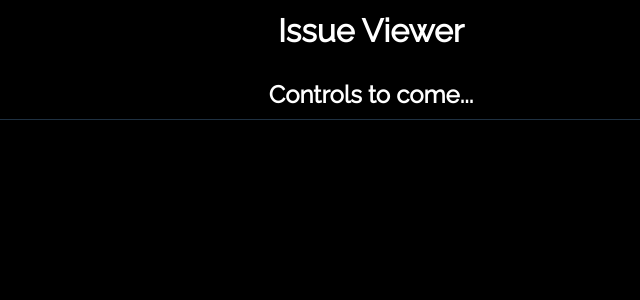
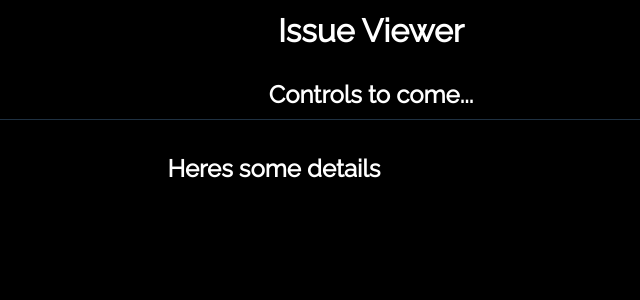
Before and after one commit to theronpatrick/pidgey, a React app: page / in a window 1280 px wide. Shown: the top 300 px of the page, without its empty margins (269-909 px from the left). Built offline with nearby package versions, Linux system fonts and the light colour scheme; no server answers; the HTML template or start-up script is replaced by a standard one.

Commit message:
Stub out issue details view

```diff
--- a/src/App.js
+++ b/src/App.js
@@ -2,8 +2,7 @@ import React, { Component } from 'react';
 import './styles/App.scss';
 import Header from './components/Header';
 import IssueList from './components/IssueList';
-import Dispatcher from './Dispatcher';
-import $ from 'jquery';
+import IssueDetails from './components/IssueDetails';
 
 class App extends Component {
 
@@ -16,8 +15,9 @@ class App extends Component {
     return (
       <div className="app">
         <Header />
-        <div className="issue-list-container">
+        <div className="app-content">
           <IssueList />
+          <IssueDetails />
         </div>
       </div>
     );
--- /dev/null
+++ b/src/components/IssueDetails.jsx
@@ -0,0 +1,34 @@
+import React, { Component } from 'react';
+import '../styles/IssueList.scss';
+import Dispatcher from '../Dispatcher';
+import IssueStore from '../stores/IssueStore';
+
+class IssueDetails extends Component {
+
+  constructor(props) {
+    super(props);
+
+    this.state = {
+      issue: {}
+    }
+
+  }
+
+	componentDidMount() {
+  }
+
+
+
+  render() {
+
+    return (
+      <div className="issue-details-container">
+        <div className="issue-list">
+          <h2>Heres some details</h2>
+        </div>
+      </div>
+    );
+  }
+}
+
+export default IssueDetails;
--- a/src/components/IssueList.jsx
+++ b/src/components/IssueList.jsx
@@ -1,6 +1,5 @@
 import React, { Component } from 'react';
 import '../styles/IssueList.scss';
-import $ from 'jquery';
 import Dispatcher from '../Dispatcher';
 import IssueStore from '../stores/IssueStore';
 
@@ -36,10 +35,12 @@ class IssueList extends Component {
     }
 
     return (
-      <div className="issue-list">
-        <ul>
-          {rows}
-        </ul>
+      <div className="issue-list-container">
+        <div className="issue-list">
+          <ul>
+            {rows}
+          </ul>
+        </div>
       </div>
     );
   }
--- a/src/styles/App.scss
+++ b/src/styles/App.scss
@@ -5,4 +5,5 @@
 
 // Components
 @import 'IssueList';
+@import 'IssueDetails';
 @import 'Header';
--- /dev/null
+++ b/src/styles/IssueDetails.scss
@@ -0,0 +1,11 @@
+@import 'variables';
+
+.issue-details-container {
+  float: right;
+
+  height: 100%;
+  width: 67%;
+
+  overflow: auto;
+  padding: 14px;
+}
--- a/src/styles/IssueList.scss
+++ b/src/styles/IssueList.scss
@@ -1,10 +1,10 @@
 @import 'variables';
 
 .issue-list-container {
-  // Make room for header
-  padding: $header-height 0px 0px 0px;
   float: left;
   width: 33%;
+  height: 100%;
+  overflow: auto;
 }
 
 .issue-list {
--- a/src/styles/base.scss
+++ b/src/styles/base.scss
@@ -2,12 +2,29 @@ body {
   font-family: 'Raleway', sans-serif;
   background-color: $black;
   color: $white;
+  height: 100%;
 }
 
 // Border-box app wide
 html {
   box-sizing: border-box;
+  height: 100%;
 }
 *, *:before, *:after {
   box-sizing: inherit;
 }
+
+.app {
+  height: 100%;
+}
+
+#root {
+  height: 100%;
+  position: relative;
+}
+
+.app-content {
+  // Make room for header
+  padding: $header-height 0px 0px 0px;
+  height: 100%;
+}
--- a/src/styles/variables.scss
+++ b/src/styles/variables.scss
@@ -7,3 +7,4 @@ $white: #fff;
 
 // Total height of header (used to push down issue list)
 $header-height: 120px;
+$issue-list-width: 33%;
```
Also changed, not shown: src/components/Header.jsx (+0 -7 lines).
